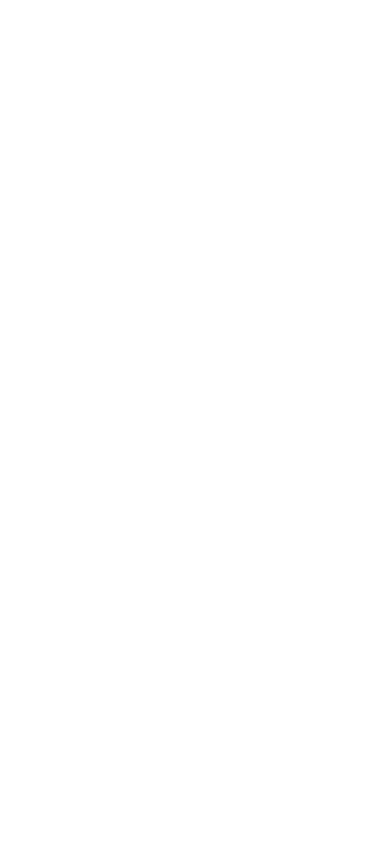
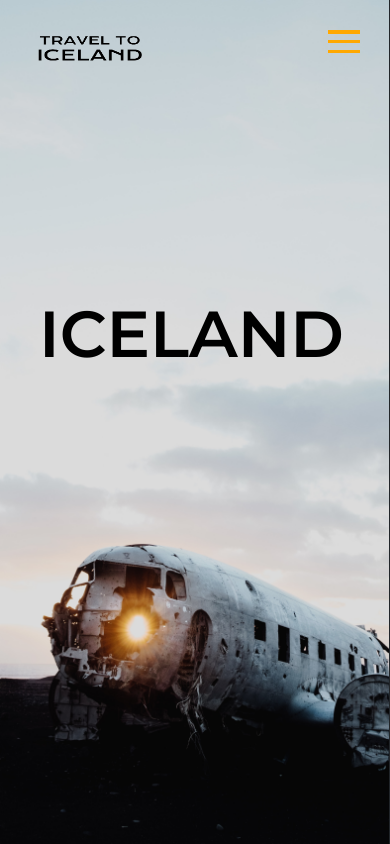
Before and after one commit to Kevinrosmusic/icelandTest-2, a plain HTML site: page index.html in a window 390 px wide. Drawn offline with nearby package versions, Linux system fonts and the light colour scheme.

Commit message:
Create main page

```diff
--- /dev/null
+++ b/css/fonts.css
@@ -0,0 +1,2 @@
+/* fonts */
+@import url("https://fonts.googleapis.com/css2?family=Montserrat:ital,wght@0,200;0,300;0,400;0,500;0,600;0,800;0,900;1,100;1,200;1,300;1,400;1,500;1,600;1,700;1,800;1,900&display=swap");
--- /dev/null
+++ b/css/queries.css
@@ -0,0 +1,80 @@
+/* main page */
+@media (max-width: 360px) {
+  .main-title {
+    font-size: 60px;
+  }
+}
+
+@media (max-width: 540px) {
+  .main-title {
+    width: 80%;
+  }
+}
+
+@media (min-width: 361px) and (max-width: 375px) {
+  .main-title {
+    font-size: 50px;
+  }
+}
+
+@media (min-width: 376px) and (max-width: 414px) {
+  .main-title {
+    font-size: 65px;
+  }
+}
+
+@media (min-width: 415px) and (max-width: 540px) {
+  .main-title {
+    font-size: 95px;
+  }
+}
+
+@media (min-width: 541px) and (max-width: 820px) {
+  .main-title {
+    font-size: 110px;
+    width: 70%;
+  }
+}
+
+@media (min-width: 821px) and (max-width: 912px) {
+  .main-title {
+    font-size: 110px;
+    width: 60%;
+  }
+}
+
+@media (min-width: 821px) and (max-width: 1024px) {
+  .main-title {
+    font-size: 120px;
+    width: 60%;
+  }
+}
+
+@media (min-width: 821px) and (max-width: 1280px) {
+  .main-title {
+    font-size: 130px;
+    width: 50%;
+  }
+}
+
+/* video display */
+
+@media (max-width: 414px) {
+  .video {
+    display: none;
+  }
+
+  .img-mobile {
+    display: block;
+  }
+}
+
+@media (min-width: 415px) {
+  .video {
+    display: block;
+  }
+
+  .img-mobile {
+    display: none;
+  }
+}
--- a/css/styles.css
+++ b/css/styles.css
@@ -0,0 +1,87 @@
+/* general */
+body,
+html {
+	margin: 0 !important;
+	padding: 0 !important;
+	font-family: "Montserrat", sans-serif;
+}
+/* header and title */
+.logo {
+  position: absolute;
+  top: 30px;
+  left: 30px;
+}
+
+.main-title {
+  font-size: 160px;
+  color: var(--color-black);
+  font-weight: 600;
+  text-transform: uppercase;
+  position: absolute;
+  top: 0;
+  bottom: 0;
+  left: 0;
+  right: 0;
+  width: 40%;
+  height: 30%;
+  margin: auto;
+}
+
+/* nav button */
+
+.checkbox {
+	display: none;
+}
+
+.checkbox:checked + div .header-container label .header-button {
+	background: none;
+}
+
+.checkbox:checked + div .header-container label .header-button::after,
+.checkbox:checked + div .header-container label .header-button::before {
+	top: 0;
+}
+
+.checkbox:checked + div .header-container label .header-button::before {
+	transform: rotate(35deg);
+}
+
+.checkbox:checked + div .header-container label .header-button::after {
+	transform: rotate(-35deg);
+}
+
+.btn-label {
+	cursor: pointer !important;
+	width: 2rem;
+	height: 1.4rem;
+  position: absolute;
+  top: 40px;
+  right: 30px;
+
+}
+
+.header-button {
+	width: 2rem;
+	height: 0.2rem;
+	background: #ffa800;
+	position: absolute;
+	transition: all 0.2s;
+	cursor: pointer;
+}
+
+.header-button::before,
+.header-button::after {
+	content: "";
+	width: 2rem;
+	height: 0.2rem;
+	background: #ffa800;
+	position: absolute;
+	top: -0.6rem;
+	transition: all 0.2s;
+	cursor: pointer;
+}
+
+.header-button::after {
+	top: 0.6rem;
+	cursor: pointer;
+}
--- /dev/null
+++ b/css/variables.css
@@ -0,0 +1,5 @@
+/* variables */
+:root {
+  --color-yellow: #ffa800;
+  --color-black: #000;
+}
--- a/index.html
+++ b/index.html
@@ -5,16 +5,32 @@
     <meta name="viewport" content="width=device-width, initial-scale=1">
     <title>Iceland Test V-2</title>
     <link href="https://cdn.jsdelivr.net/npm/bootstrap@5.2.3/dist/css/bootstrap.min.css" rel="stylesheet" integrity="sha384-rbsA2VBKQhggwzxH7pPCaAqO46MgnOM80zW1RWuH61DGLwZJEdK2Kadq2F9CUG65" crossorigin="anonymous">
+    <link rel="stylesheet" href="./css/fonts.css">
+    <link rel="stylesheet" href="./css/variables.css">
+    <link rel="stylesheet" href="./css/styles.css">
+    <link rel="stylesheet" href="./css/queries.css">
   </head>
   <body>
-    <div class="contaier">
-      <div class="row vh-100">
-        <div class="col-md-8">
-        </div>
-        <div class="col-md-4">
+    <main>
+      <div class="contaier p-0 m-0 position-relative">
+        <h1 class="main-title">Iceland</h1>
+        <input type="checkbox" id="btn-nav" class="checkbox" />
+        <div class="row vh-100 p-0 m-0">
+          <div class="col-md-7 bg-white p-0 m-0 header-container">
+            <img src="./assets/img/logo.png" alt="" class="logo" width="116" height="35">
+            <label for="btn-nav" class="btn-label">
+              <div class="header-button"></div>
+            </label>
+          </div>
+          <div class="col-md-5 bg-dark p-0 m-0 overflow-hidden" style="z-index: -100;">
+            <video type="video/mp4" class="vh-100 video" autoplay muted loop>
+              <source src="./assets/videos/video.mp4">
+            </video>
+            <img src="./assets/img/mobile_first_screen.png" alt="" class="vh-100 img-mobile">
+          </div>
         </div>
       </div>
-    </div>
+    </main>
 
 
 
```
Also changed, not shown: 1 other file.
